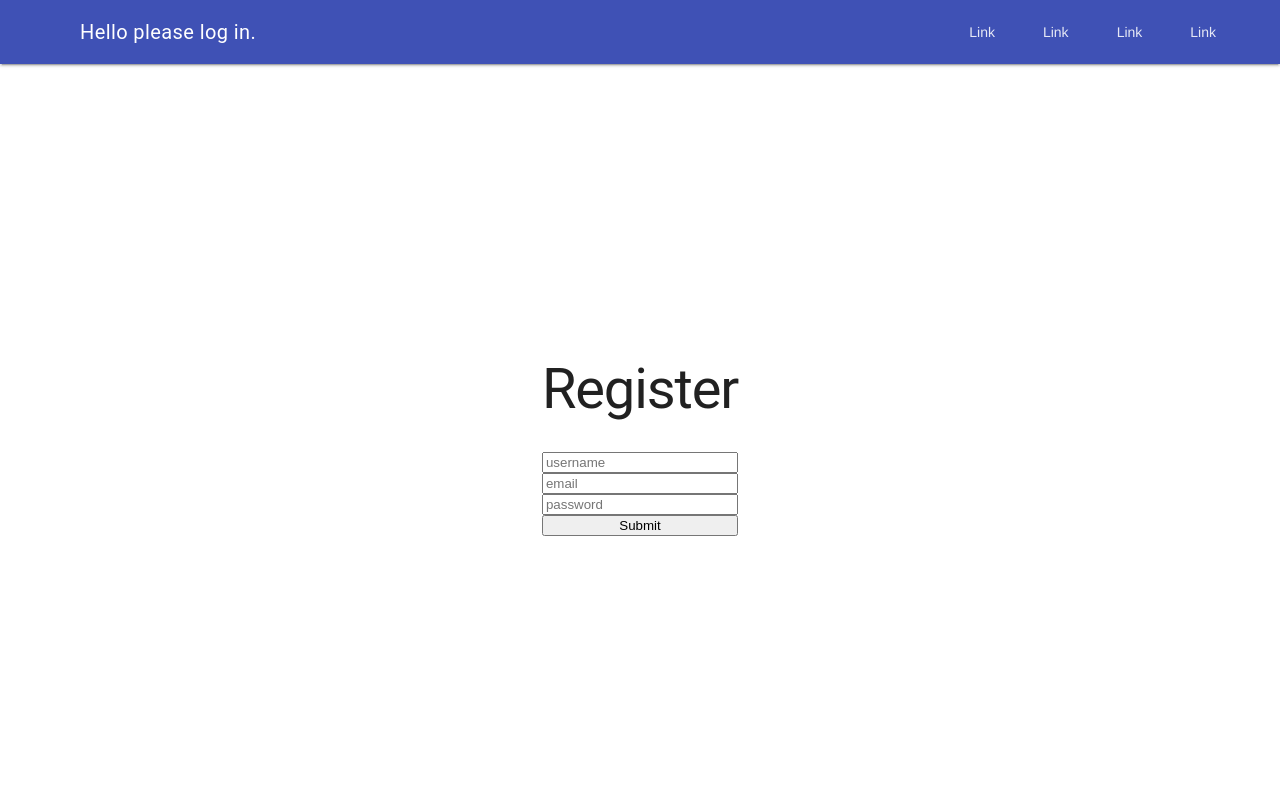
After one commit to BayerTobias/django-chat-app, a Django app: page /register/ in a window 1280 px wide. The commit adds this page. Run offline with Django 5.2, Linux system fonts and the light colour scheme.

Commit message:
register

```diff
--- a/chat/templates/chat/login.html
+++ b/chat/templates/chat/auth/login.html
@@ -1,3 +1,5 @@
+{% extends "base.html" %} {% block content%}
+
 <h1>LOGIN</h1>
 
 {% if wrongPassword %}
@@ -10,3 +12,4 @@
   <input type="password" name="password" />
   <button>Submit</button>
 </form>
+{% endblock %}
--- /dev/null
+++ b/chat/templates/chat/auth/register.html
@@ -0,0 +1,13 @@
+{% extends "base.html" %} {% block content %}
+
+<h1>Register</h1>
+
+<form action="/register/" method="post" style="display: grid">
+  {% csrf_token %}
+  <input type="text" name="username" placeholder="username" />
+  <input type="email" name="email" placeholder="email" />
+  <input type="password" name="password" placeholder="password" />
+  <button>Submit</button>
+</form>
+
+{% endblock %}
--- a/chat/views.py
+++ b/chat/views.py
@@ -3,6 +3,7 @@ from django.shortcuts import render
 from chat.models import Chat, Message
 from django.contrib.auth import authenticate, login
 from django.contrib.auth.decorators import login_required
+from django.contrib.auth.models import User
 
 
 @login_required(login_url="/login/")
@@ -30,6 +31,19 @@ def loginPage(request):
             login(request, user)
             return HttpResponseRedirect("/chat/")
         else:
-            return render(request, "chat/login.html", {"wrongPassword": True})
+            return render(request, "chat/auth/login.html", {"wrongPassword": True})
 
-    return render(request, "chat/login.html")
+    return render(request, "chat/auth/login.html")
+
+
+def registerPage(request):
+    if request.method == "POST":
+        user = User.objects.create_user(
+            username=request.POST.get("username"),
+            email=request.POST.get("email"),
+            password=request.POST.get("password"),
+        )
+        if user:
+            return HttpResponseRedirect("/login/")
+
+    return render(request, "chat/auth/register.html")
--- a/django_chat_app/settings.py
+++ b/django_chat_app/settings.py
@@ -62,6 +62,7 @@ TEMPLATES = [
             "context_processors": [
                 "django.template.context_processors.debug",
                 "django.template.context_processors.request",
+                "django.template.context_processors.static",
                 "django.contrib.auth.context_processors.auth",
                 "django.contrib.messages.context_processors.messages",
             ],
@@ -118,6 +119,9 @@ USE_TZ = True
 # https://docs.djangoproject.com/en/5.0/howto/static-files/
 
 STATIC_URL = "static/"
+STATICFILES_DIRS = [
+    BASE_DIR / "static",
+]
 
 # Default primary key field type
 # https://docs.djangoproject.com/en/5.0/ref/settings/#default-auto-field
--- a/django_chat_app/urls.py
+++ b/django_chat_app/urls.py
@@ -17,11 +17,12 @@ Including another URLconf
 from django.contrib import admin
 from django.urls import path
 
-from chat.views import index
-from chat.views import loginPage
+from chat.views import index, loginPage, registerPage
+
 
 urlpatterns = [
     path("admin/", admin.site.urls),
     path("chat/", index),
     path("login/", loginPage),
+    path("register/", registerPage),
 ]
--- /dev/null
+++ b/static/css/style.css
@@ -0,0 +1,6 @@
+.page-content {
+  display: grid;
+  justify-content: center;
+  align-content: center;
+  height: 100%;
+}
--- a/templates/base.html
+++ b/templates/base.html
@@ -0,0 +1,55 @@
+<!DOCTYPE html>
+<html lang="en">
+  <head>
+    {% load static %}
+    <meta charset="UTF-8" />
+    <meta name="viewport" content="width=device-width, initial-scale=1.0" />
+    <link
+      rel="stylesheet"
+      href="https://fonts.googleapis.com/icon?family=Material+Icons"
+    />
+    <link
+      rel="stylesheet"
+      href="https://code.getmdl.io/1.3.0/material.indigo-pink.min.css"
+    />
+
+    <link rel="stylesheet" href="{% static 'css/style.css' %}" />
+    <script defer src="https://code.getmdl.io/1.3.0/material.min.js"></script>
+    <title>Chat-App</title>
+  </head>
+  <body>
+    <!-- Always shows a header, even in smaller screens. -->
+    <div class="mdl-layout mdl-js-layout mdl-layout--fixed-header">
+      <header class="mdl-layout__header">
+        <div class="mdl-layout__header-row">
+          <!-- Title -->
+          <span class="mdl-layout-title"
+            >{% if request.user.is_authenticated %}Hallo {{ request.user }} {% else %}
+            Hello please log in. {% endif %}</span
+          >
+          <!-- Add spacer, to align navigation to the right -->
+          <div class="mdl-layout-spacer"></div>
+          <!-- Navigation. We hide it in small screens. -->
+          <nav class="mdl-navigation mdl-layout--large-screen-only">
+            <a class="mdl-navigation__link" href="">Link</a>
+            <a class="mdl-navigation__link" href="">Link</a>
+            <a class="mdl-navigation__link" href="">Link</a>
+            <a class="mdl-navigation__link" href="">Link</a>
+          </nav>
+        </div>
+      </header>
+      <div class="mdl-layout__drawer">
+        <span class="mdl-layout-title">Chats</span>
+        <nav class="mdl-navigation">
+          <a class="mdl-navigation__link" href="">Link</a>
+          <a class="mdl-navigation__link" href="">Link</a>
+          <a class="mdl-navigation__link" href="">Link</a>
+          <a class="mdl-navigation__link" href="">Link</a>
+        </nav>
+      </div>
+      <main class="mdl-layout__content">
+        <div class="page-content">{% block content %} {% endblock %}</div>
+      </main>
+    </div>
+  </body>
+</html>
```
Also changed, not shown: chat/templates/chat/index.html (+4 -67 lines).
